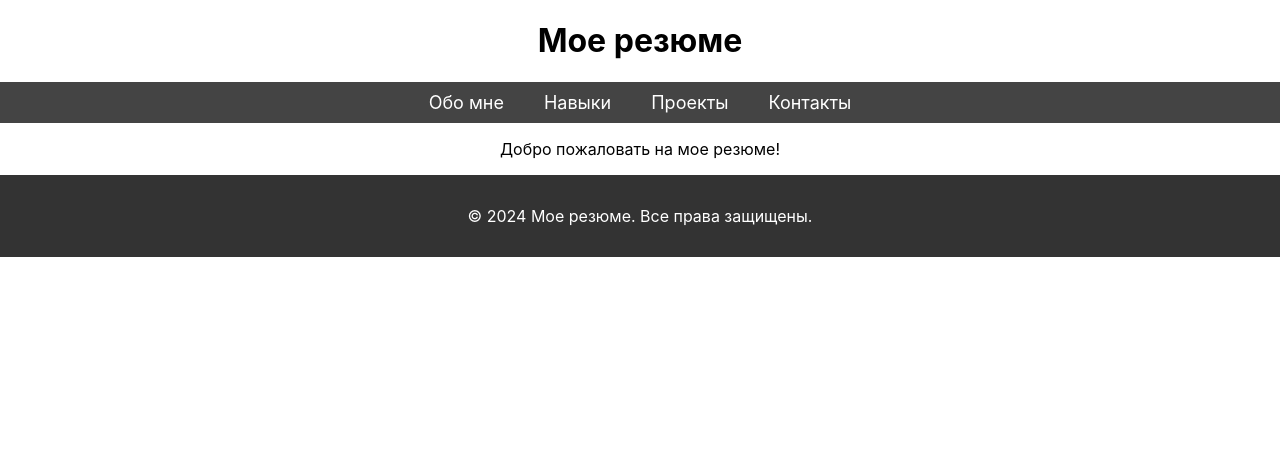
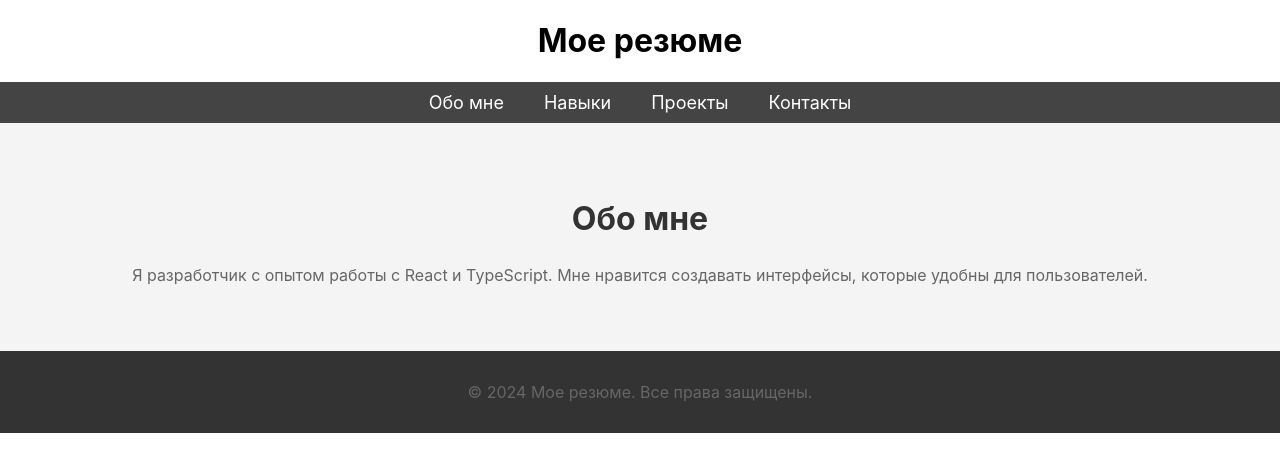
Before and after one commit to sollankie/portfolio-website, a React (Create React App) app: page / in a window 1280 px wide. Shown: the top 472 px of the page. Built offline with nearby package versions, Linux system fonts and the light colour scheme.

Commit message:
Added AboutMe section

```diff
--- a/src/App.tsx
+++ b/src/App.tsx
@@ -4,13 +4,14 @@ import './App.css';
 import Header from './components/Header';
 import Navigation from './components/Navigation';
 import Footer from './components/Footer';
+import AboutMe from './components/AboutMe';
 
 const App: React.FC = () => {
   return (
     <div className="App">
       <Header />
       <Navigation/>
-      <p>Добро пожаловать на мое резюме!</p>
+      <AboutMe/>
       <Footer/>
     </div>
   );
--- /dev/null
+++ b/src/components/AboutMe.tsx
@@ -0,0 +1,13 @@
+import React from 'react';
+import '../styles/AboutMe.scss';
+
+const AboutMe: React.FC = () => {
+  return (
+    <section id="about">
+      <h2>Обо мне</h2>
+      <p>Я разработчик с опытом работы с React и TypeScript. Мне нравится создавать интерфейсы, которые удобны для пользователей.</p>
+    </section>
+  );
+};
+
+export default AboutMe;
--- /dev/null
+++ b/src/styles/AboutMe.scss
@@ -0,0 +1,15 @@
+section#about {
+    padding: 50px 20px;
+    background-color: #f4f4f4;
+    text-align: center;
+  }
+
+  h2 {
+    font-size: 2rem;
+    color: #333;
+  }
+
+  p {
+    font-size: 1rem;
+    color: #666;
+  }
```
